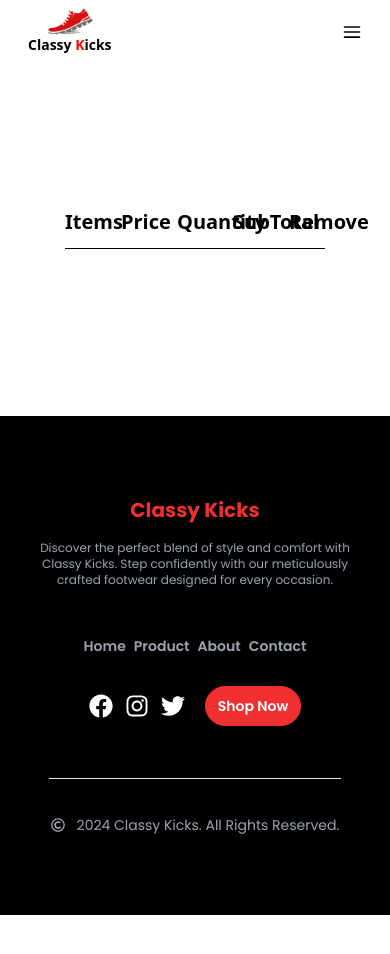
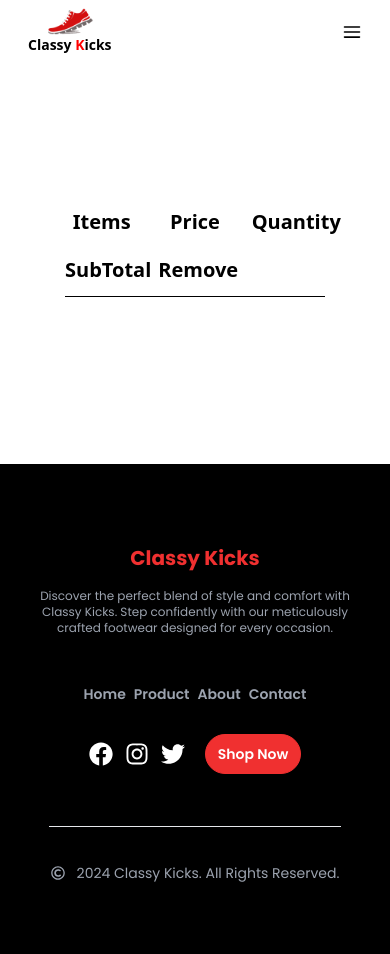
Before and after one commit to Haider-Ali-HA/Shoes-Ecommerce, a React (Vite) app: page /cart in a window 390 px wide. Shown: the top 954 px of the page. Before the commit the page ends 915 px from the top, so only its background shows below. Built offline with nearby package versions, Linux system fonts and the light colour scheme.

Commit message:
adjusting cart item in small screen

```diff
--- a/src/components/CartItems.jsx
+++ b/src/components/CartItems.jsx
@@ -23,7 +23,7 @@ const CartItems = () => {
         return (
           <div
             key={item.id}
-            className="grid grid-cols-5   text-center text-xl font-semibold"
+            className="grid grid-cols-3 md:grid-cols-5   text-center text-xl font-semibold"
           >
             <div className="col-span-1 flex gap-3 ">
               <img
@@ -42,7 +42,7 @@ const CartItems = () => {
                 </span>
               </span>
             </div>
-            <h1 className="col-span-1 m-auto ">
+            <h1 className="col-span-1 m-auto hidden md:block ">
 
               <CurrencyConvert price={item.price} />
             </h1>
@@ -61,7 +61,7 @@ const CartItems = () => {
                 <FaPlus />
               </span>
             </h1>
-            <h1 className="col-span-1 m-auto ">
+            <h1 className="col-span-1 m-auto  hidden md:block ">
               {" "}
               <CurrencyConvert price={item.price * item.quantity} />
             </h1>
--- a/src/pages/Cart.jsx
+++ b/src/pages/Cart.jsx
@@ -4,7 +4,7 @@ import CartItems from "../components/CartItems";
 const Cart = () => {
   return (
     <div className="mt-20 h-full w-full flex items-center justify-center flex-col gap-3 py-32">
-      <div className="grid grid-cols-5 gap-5 w-4/6 text-center text-xl font-semibold">
+      <div className="grid grid-cols-3 md:grid-cols-3 gap-5 w-4/6 text-center text-xl font-semibold">
         <h1 className="col-span-1 ">Items</h1>
         <h1 className="col-span-1 ">Price</h1>
         <h1 className="col-span-1 ">Quantity</h1>
```
